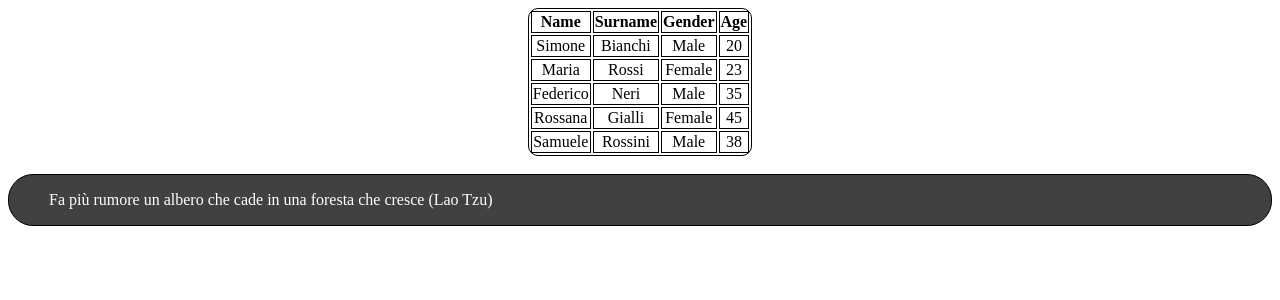
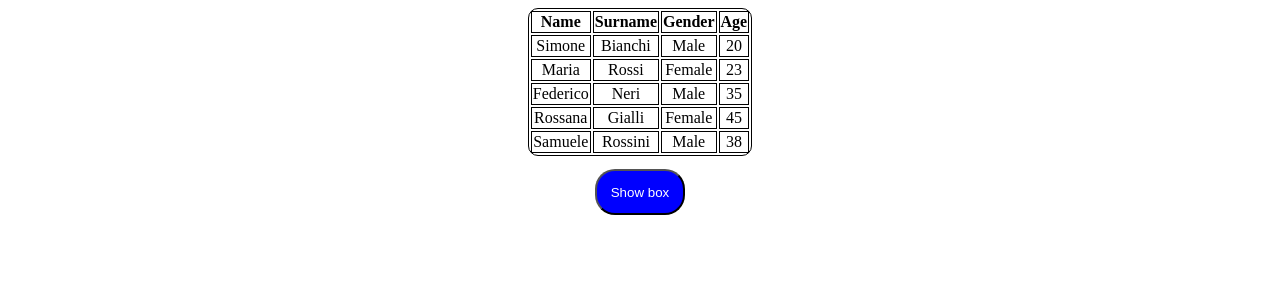
Before and after one commit to enomis-93/First-Angular-Project, an Angular app: page / in a window 1280 px wide. Shown: the top 300 px of the page. Built offline with nearby package versions, Linux system fonts and the light colour scheme.

Commit message:
Get quotes dinamically with an API

```diff
--- a/src/app/app.component.css
+++ b/src/app/app.component.css
@@ -4,6 +4,5 @@ app-users-table {
 }
 
 app-quote-box {
-  width: 80%;
-  margin: 1em;
+  margin: auto;
 }
--- a/src/app/quote-box/quote-box.component.css
+++ b/src/app/quote-box/quote-box.component.css
@@ -3,4 +3,16 @@
   border: 1px solid black;
   border-radius: 25px;
   color: white;
+  text-align: center;
+  width: 50%;
+  margin: 1em auto;
 }
+
+button {
+  display: block;
+  margin: 1em auto;
+  padding: 1em;
+  color: white;
+  background-color: blue;
+  border-radius: 20px;
+}
--- a/src/app/quote-box/quote-box.component.html
+++ b/src/app/quote-box/quote-box.component.html
@@ -1,5 +1,7 @@
-<div class="quoteBox">
+<button (click)="showBox()">Show box</button>
+<div class="quoteBox" *ngIf="!boxHide">
   <blockquote>
-    Fa più rumore un albero che cade in una foresta che cresce (Lao Tzu)
+    {{ quote || "Loading..." }}
+    <button (click)="getRandomQuote()">Generate a new quote</button>
   </blockquote>
 </div>
--- a/src/app/quote-box/quote-box.component.ts
+++ b/src/app/quote-box/quote-box.component.ts
@@ -3,13 +3,42 @@ import { Component, OnInit } from '@angular/core';
 @Component({
   selector: 'app-quote-box',
   templateUrl: './quote-box.component.html',
-  styleUrls: ['./quote-box.component.css']
+  styleUrls: ['./quote-box.component.css'],
 })
 export class QuoteBoxComponent implements OnInit {
+  boxHide: boolean = true;
 
-  constructor() { }
+  quote: string = '';
+  constructor() {}
 
-  ngOnInit(): void {
+  ngOnInit(): void {}
+
+  showBox(): void {
+    this.getRandomQuote();
+    this.boxHide = !this.boxHide;
   }
 
+  getRandomQuote() {
+    const options = {
+      method: 'GET',
+      headers: {
+        'X-RapidAPI-Key': '4afb393722msh353a6a3b430746cp124c6ajsndd913bbabc3e',
+        'X-RapidAPI-Host': 'quotes15.p.rapidapi.com',
+      },
+    };
+
+    fetch(
+      'https://quotes15.p.rapidapi.com/quotes/random/?language_code=it',
+      options
+    )
+      .then((response) => response.json())
+      .then((response) => {
+        console.log(response);
+        this.quote = `
+          "${response.content}"
+          (${response.originator.name})
+        `;
+      })
+      .catch((err) => console.error(err));
+  }
 }
```
